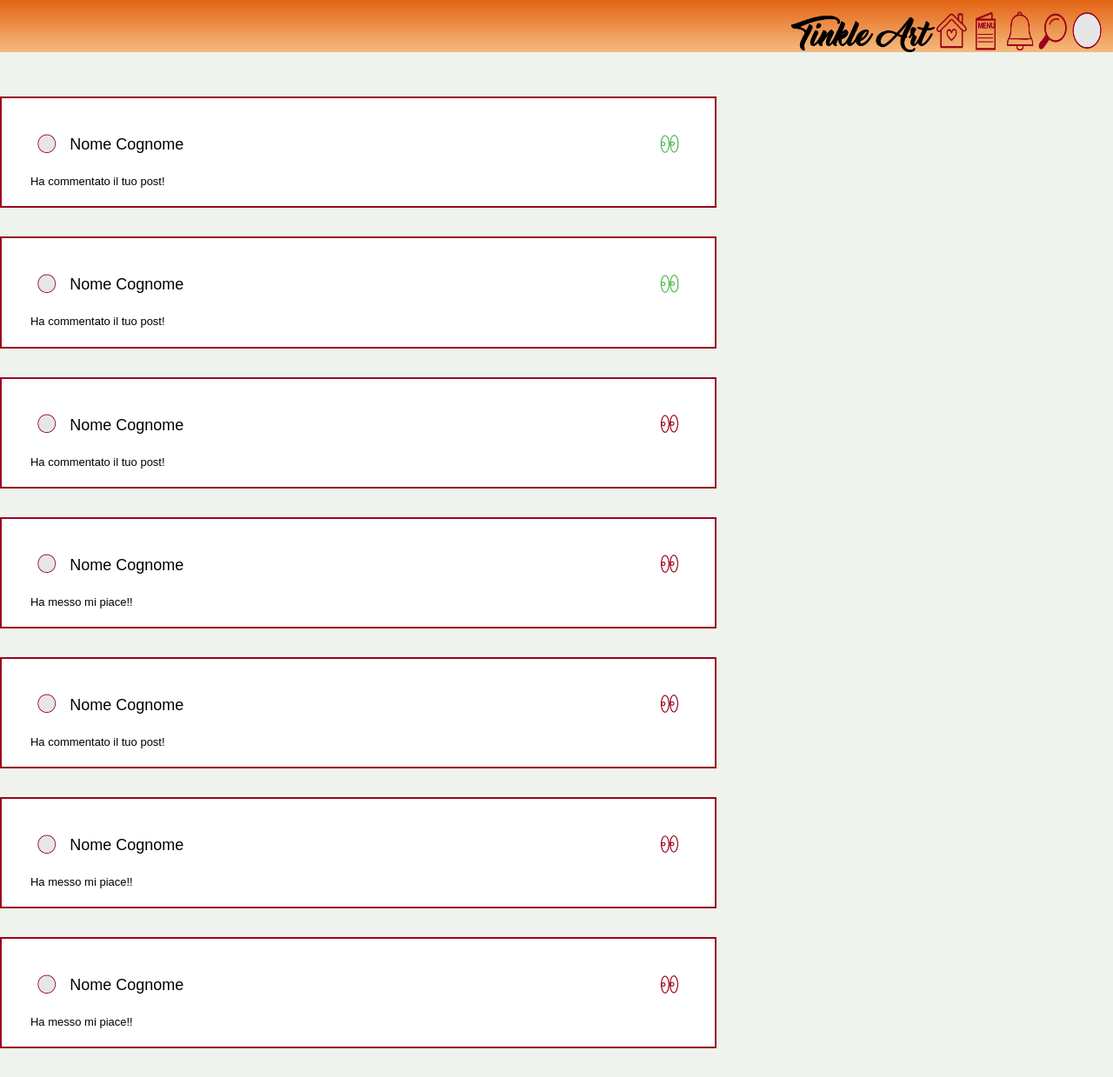
After one commit to rickpepp/TecWeb, a PHP site: page /template/notifiche.html in a window 1280 px wide. The commit adds this page. Shown: the whole page at 87% size. Run offline with PHP 8.4, Linux system fonts and the light colour scheme.

Commit message:
Aggiunta prima versione commenti e notifiche

```diff
--- /dev/null
+++ b/src/css/style.css
@@ -0,0 +1,252 @@
+*{
+    box-sizing: border-box;
+}
+
+body{
+    background-color: rgb(238,244,237);
+    padding: 0px;
+    margin: 0px;
+    font-family: Arial, Helvetica, sans-serif;
+    font-size: small;
+}
+
+.web{
+    display: none;
+}
+
+header{
+    display: inline-block;
+    margin: 0px;
+    padding: 10px;
+    height: 60px;
+    width: 100%;
+    background-image: linear-gradient(to bottom, rgb(227,100,20), rgb(251,139,36,0.55));
+    text-align: center;
+}
+header img.icone{
+    width: 35px;
+    margin: 2px
+}
+header img{
+    max-height: 45px;
+}
+
+main {
+    margin: 0px;
+    padding: 8% 10% 0% 10%;
+    display: flex;
+    flex-direction: column;
+
+}
+
+img.icone {
+    max-width: 40px;
+}
+
+img {
+    max-width: 100%;
+}
+
+section{
+    position: top;
+    align-items: center;
+}
+section > h1{
+    display: none;
+}
+
+div{
+    background-color: white;
+    width: 100%;
+    margin: 4% 0 4% 0;
+    padding: 10%;
+    display: inline-block;
+    vertical-align: top;
+    border: 2px solid #9a031e;
+}
+div  > label{
+    max-width: 50%;
+}
+div > img{
+    float: right;
+    vertical-align: top;
+}
+div > img:first-child{
+    float: left;
+    margin-right: 2%;
+}
+div > img.iconePost:nth-child(odd){
+    float: left;
+    text-align: right;
+}
+
+footer{
+    background-image: linear-gradient(to top, rgb(227,100,20), rgb(251,139,36,0.6));
+    margin: 0%;
+    padding: 10px;
+    text-align: center;
+    height: 75px;
+    width: 100%;
+    display: flex;
+    flex-flow: row wrap;
+    align-items: center;
+    justify-content: center;
+}
+a {
+    margin: 0px 24px;
+    padding: 0%;
+    max-width: 8%;
+}
+footer > a.footer{
+    display: inline-block;
+    align-items: center;
+    min-width:10%;
+    padding: 2%;
+    text-decoration: none;
+    font-family: 'Lucida Sans', 'Lucida Sans Regular', 'Lucida Grande', 'Lucida Sans Unicode', 'Geneva', Verdana, sans-serif;
+    color: black;
+    background-color: #9a031e;
+    font-size: 200%;
+    border-radius: 20%;
+    box-shadow: 0px 5% 10% rgba(0, 0, 0, 0.2);
+}
+
+/*Parte commenti*/
+div.comment {
+    margin-top: 0%;
+    margin-bottom: 0%;
+    border-top: 0px;
+    padding-top: 3%;
+    padding-bottom: 3%;
+}
+
+div.post {
+    margin-bottom: 0%;
+}
+
+/**/
+/*div.comment {
+    display: none;
+}*/
+
+.textarea {
+    border: 1px solid #ccc;
+    font-family: inherit;
+    font-size: inherit;
+    padding: 1px 6px;
+    display: inline-block;
+    width: 74%;
+    overflow: hidden;
+    resize: vertical;
+    min-height: 40px;
+    line-height: 20px;
+    margin-right: 5%;
+}
+
+span {
+    vertical-align: top;
+}
+
+.textarea[contenteditable]:empty::before {
+    content: "Scrivi qui il tuo commento";
+    color: gray;
+}
+
+input.comment {
+    width: 19%;
+    height: 28px;
+    color: #FFFFFF;
+    background-color: #51ba54;
+    font-size: large;
+    border-radius: 20px;
+    box-shadow: 0px 15px 20px rgba(0, 0, 0, 0.2);
+}
+
+input.comment:hover {
+    box-shadow: 0px 15px 20px rgba(81, 186, 84, 0.4);
+    transition: all 0.2s;
+    transform: translateY(-1px);
+}
+
+div.comment>p {
+    background-color: rgb(238,244,237);
+    padding: 10px;
+    border-radius: 15px;
+    margin-top: 20px;
+}
+/*Fine parte commenti*/
+
+/*Notifiche*/
+.notifica section {
+    width: 100%;
+}
+
+.notifica div {
+    margin: 0 0 4% 0;
+    padding: 4% 4% 1% 4% ;
+}
+
+.notifica div label {
+    font-size: large;
+    padding-top: 10px;
+    position: absolute;
+}
+
+.notifica div p {
+    margin-top: 40px;
+}
+
+.notifica main {
+    padding-top: 4%;
+}
+/*Fine Notifiche*/
+
+@media screen and (min-width: 738px){
+    img.icone{
+        width: 3%;
+        margin: 1%;
+        padding: 0%;
+    }
+
+    header{
+        margin: 0%;
+        padding: 10px 10px 0 10px;
+        text-align: left;
+        display: flex;
+        flex-flow: row wrap-reverse;
+        justify-content: flex-end;
+    }
+    img.logo{
+        max-width: 20%;
+        margin: 0%;
+        padding: 0%;
+    }
+    header > img.icone{
+        display: flex;
+    }
+    header > img:first-child{
+        display: none;
+    }
+
+    main{
+        margin-right: 8%;
+        padding: 0%;
+        display: flex;
+        flex-direction: row;
+    }
+
+    aside.web{
+        display: inline-block;
+        max-width: 40%;
+        margin-right: 3%;
+        padding: 2%;
+        background-color: rgb(251,139,36,0.55);
+    }
+    section{
+        max-width: 70%;
+    }
+
+    footer{
+        display: none;
+    }
+}
--- a/src/template/email_dimenticata.html
+++ b/src/template/email_dimenticata.html
@@ -1,9 +1,10 @@
 <!DOCTYPE html>
 <html lang="it" class="one_column_everywhere">
     <head>
-        <title>TinkleArt</title>
+        <title>TinkleArt - Recupero Email</title>
         <meta charset="UTF-8"/>
         <meta name="viewport" content="width=device-width,initial-scale=1.0"/>
+        <link rel="icon" type="img/png" href="../img/Amici.png" />
         <link rel="stylesheet" href="../css/login.css"/>
     </head>
     <body>
--- a/src/template/login.html
+++ b/src/template/login.html
@@ -1,9 +1,10 @@
 <!DOCTYPE html>
 <html lang="it" class="login">
     <head>
-        <title>TinkleArt</title>
+        <title>TinkleArt - Login</title>
         <meta charset="UTF-8"/>
         <meta name="viewport" content="width=device-width,initial-scale=1.0"/>
+        <link rel="icon" type="img/png" href="../img/Amici.png" />
         <link rel="stylesheet" href="../css/login.css"/>
     </head>
     <body>
--- /dev/null
+++ b/src/template/notifiche.html
@@ -0,0 +1,74 @@
+<!DOCTYPE html>
+<html lang="it">
+<head>
+    <title>TinkleArt - Notifiche</title>
+    <link rel="stylesheet" type="text/css" href="../css/style.css" />
+    <link rel="icon" type="img/png" href="../img/Home.png" />
+    <meta name="viewport" content="width=device-width, initial-scale=1.0" />
+</head>
+<body class="notifica">
+    <header>
+        <img src="../img/Indietro.png" alt="Bottone Indietro" class="icone"/>
+        <img src="../img/TinkleArt.png" alt="TinkleArt" class="logo"/>
+        <img src="../img/Home.png" alt="Bottone Home" class="icone web"/>
+        <img src="../img/Menu.png" alt="Bottone Menu" class="icone web">
+        <img src="../img/Notifiche.png" alt="Bottone Notifiche" class="icone web">
+        <img src="../img/Cerca.png" alt="Bottone Cerca" class="icone web">
+        <img src="../img/Foto.png" alt="Bottone Profilo" class="icone web">
+    </header>
+    <main>
+        <section>
+            <h1>Home</h1>
+            <div>
+                <img src="../img/Foto.png" alt="Foto Profilo" class="icone"/><label>Nome Cognome</label><img src="../img/NotificaNuova.png" alt="Logo Nuova Notifica" class="icone"/><br/>
+                <p>
+                   Ha commentato il tuo post!
+                </p>
+            </div>
+            <div>
+                <img src="../img/Foto.png" alt="Foto Profilo" class="icone"/><label>Nome Cognome</label><img src="../img/NotificaNuova.png" alt="Logo Nuova Notifica" class="icone"/><br/>
+                <p>
+                   Ha commentato il tuo post!
+                </p>
+            </div>
+            <div>
+                <img src="../img/Foto.png" alt="Foto Profilo" class="icone"/><label>Nome Cognome</label><img src="../img/NotificaVista.png" alt="Logo Notifica Vista" class="icone"/><br/>
+                <p>
+                   Ha commentato il tuo post!
+                </p>
+            </div>
+            <div>
+                <img src="../img/Foto.png" alt="Foto Profilo" class="icone"/><label>Nome Cognome</label><img src="../img/NotificaVista.png" alt="Logo Notifica Vista" class="icone"/><br/>
+                <p>
+                   Ha messo mi piace!!
+                </p>
+            </div>
+            <div>
+                <img src="../img/Foto.png" alt="Foto Profilo" class="icone"/><label>Nome Cognome</label><img src="../img/NotificaVista.png" alt="Logo Notifica Vista" class="icone"/><br/>
+                <p>
+                   Ha commentato il tuo post!
+                </p>
+            </div>
+            <div>
+                <img src="../img/Foto.png" alt="Foto Profilo" class="icone"/><label>Nome Cognome</label><img src="../img/NotificaVista.png" alt="Logo Notifica Vista" class="icone"/><br/>
+                <p>
+                   Ha messo mi piace!!
+                </p>
+            </div>
+            <div>
+                <img src="../img/Foto.png" alt="Foto Profilo" class="icone"/><label>Nome Cognome</label><img src="../img/NotificaVista.png" alt="Logo Notifica Vista" class="icone"/><br/>
+                <p>
+                   Ha messo mi piace!!
+                </p>
+            </div>
+        </section>
+    </main>
+    <footer>
+        <a href="impostazioni.html"><img src="../img/Menu.png" alt="Bottone Menu" class="iconeFooter"></a>
+        <a href="#"><img src="../img/Notifiche.png" alt="Bottone Notifiche" class="iconeFooter"></a>
+        <a href="aggiungiPost.html" class="footer">+</a>
+        <a href="#"><img src="../img/Cerca.png" alt="Bottone Cerca" class="iconeFooter"></a>
+        <a href="#"><img src="../img/Foto.png" alt="Bottone Profilo" class="iconeFooter"></a>
+    </footer>
+</body>
+</html>
--- a/src/template/registrati.html
+++ b/src/template/registrati.html
@@ -1,10 +1,11 @@
 <!DOCTYPE html>
 <html lang="it" class="one_column_everywhere">
     <head>
-        <title>TinkleArt</title>
+        <title>TinkleArt - Registrati</title>
         <meta charset="UTF-8"/>
         <meta name="viewport" content="width=device-width,initial-scale=1.0"/>
         <link rel="stylesheet" href="../css/login.css"/>
+        <link rel="icon" type="img/png" href="../img/Amici.png" />
     </head>
     <body>
         <header>
--- a/src/template/reimposta_password.html
+++ b/src/template/reimposta_password.html
@@ -1,10 +1,11 @@
 <!DOCTYPE html>
 <html lang="it" class="one_column_everywhere">
     <head>
-        <title>TinkleArt</title>
+        <title>TinkleArt - Reimposta Password</title>
         <meta charset="UTF-8"/>
         <meta name="viewport" content="width=device-width,initial-scale=1.0"/>
         <link rel="stylesheet" href="../css/login.css"/>
+        <link rel="icon" type="img/png" href="../img/Amici.png" />
     </head>
     <body>
         <header>
```
Also changed, not shown: src/css/login.css (+4 -4 lines), src/template/home.html (added, +131 -0 lines).
